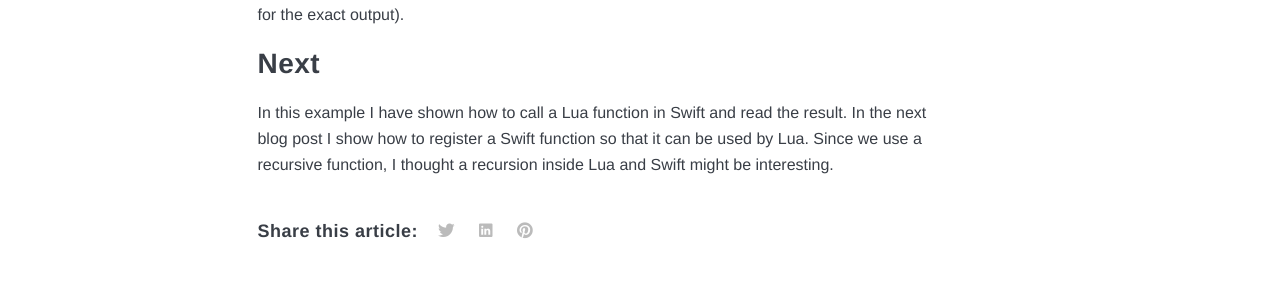
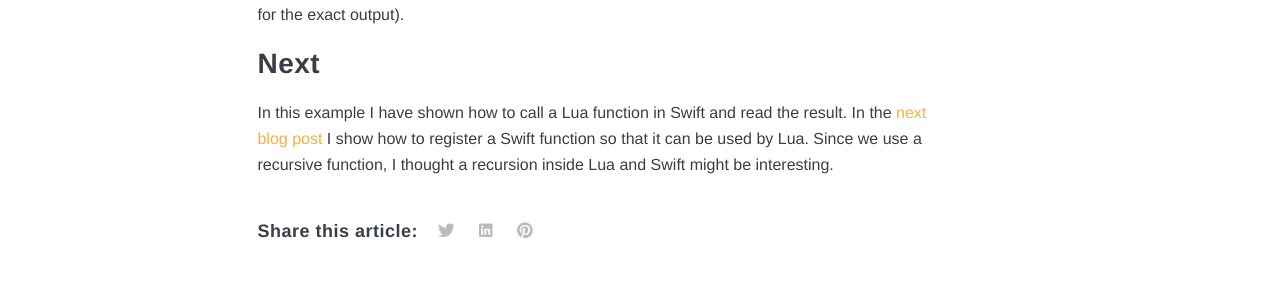
Before and after one commit to choas/choas.github.io, a Jekyll site: the page built from _posts/2019-12-29-factorial-calculation-with-lua-and-swift.md, in a window 1280 px wide and 900 px high, scrolled down 3881 px. Shown: the part 156-453 px from the top of the window. Built offline with Jekyll 4.4.1, drawn with Linux system fonts in a browser that asks for light colours; nearby versions of some CDN libraries; part of the change alters nothing that is shown.

```diff
--- a/_posts/2019-12-29-factorial-calculation-with-lua-and-swift.md
+++ b/_posts/2019-12-29-factorial-calculation-with-lua-and-swift.md
@@ -105,4 +105,4 @@ For this example the output of factorial 100! is 9.33262154439441e+157 (see [Wol
 
 ## Next
 
-In this example I have shown how to call a Lua function in Swift and read the result. In the next blog post I show how to register a Swift function so that it can be used by Lua. Since we use a recursive function, I thought a recursion inside Lua and Swift might be interesting.
+In this example I have shown how to call a Lua function in Swift and read the result. In the [next blog post](2019/12/30/recursive-calls-between-lua-and-swift/) I show how to register a Swift function so that it can be used by Lua. Since we use a recursive function, I thought a recursion inside Lua and Swift might be interesting.
```
